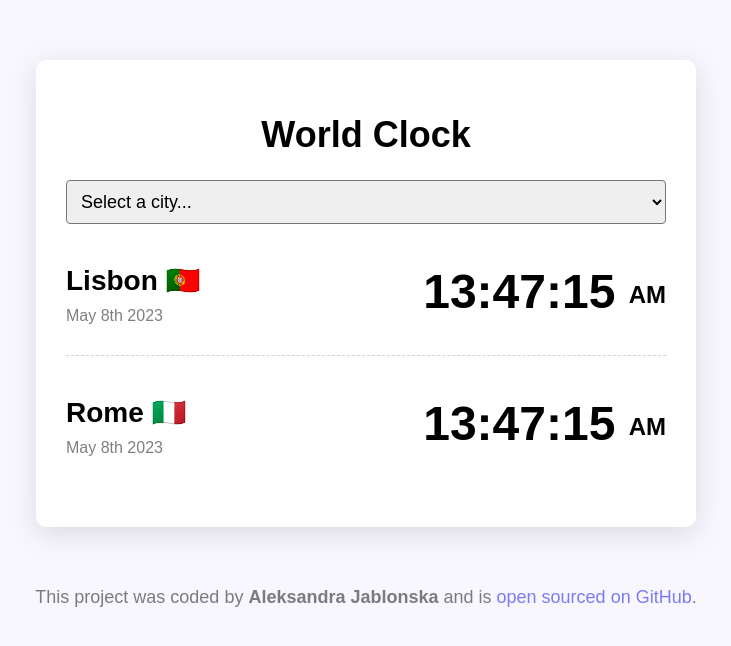
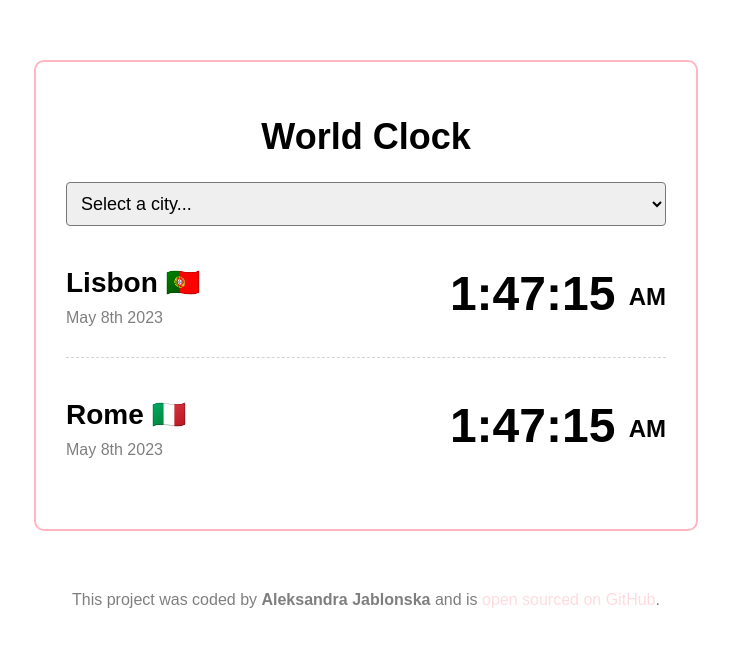
Before and after one commit to aleksandra-gab/world-clock, a plain HTML site: page index.html in a window 1280 px wide. Shown: the whole page, without its empty margins (274-1005 px from the left). Drawn offline with Linux system fonts and the light colour scheme.

Commit message:
Updated CSS

```diff
--- a/css/style.css
+++ b/css/style.css
@@ -1,5 +1,4 @@
 body {
-  background-color: #f9f7fe;
   font-family: sans-serif;
 }
 
@@ -21,12 +20,17 @@ select {
   font-size: 18px;
 }
 
+footer {
+  text-align: center;
+  font-size: 16px;
+  opacity: 0.5;
+}
+
 .container {
-  background-color: white;
   max-width: 600px;
   margin: 60px auto;
   padding: 30px;
-  box-shadow: rgba(100, 100, 111, 0.2) 0px 7px 29px 0px;
+  border: 2px solid lightpink;
   border-radius: 10px;
 }
 
@@ -58,10 +62,5 @@ select {
 
 .github-link {
   text-decoration: none;
+  color: lightpink;
 }
-
-footer {
-  text-align: center;
-  font-size: 18px;
-  opacity: 0.5;
-}
--- a/index.html
+++ b/index.html
@@ -23,14 +23,14 @@
           <h2>Lisbon 🇵🇹</h2>
           <div class="date">May 8th 2023</div>
         </div>
-        <div class="time">13:47:15 <small>AM</small></div>
+        <div class="time">1:47:15 <small>AM</small></div>
       </div>
       <div class="city">
         <div>
           <h2>Rome 🇮🇹</h2>
           <div class="date">May 8th 2023</div>
         </div>
-        <div class="time">13:47:15 <small>AM</small></div>
+        <div class="time">1:47:15 <small>AM</small></div>
       </div>
     </div>
     <footer>
@@ -42,6 +42,7 @@
         >open sourced on GitHub</a
       >.
     </footer>
+
     <script src="javascript/index.js"></script>
   </body>
 </html>
```
